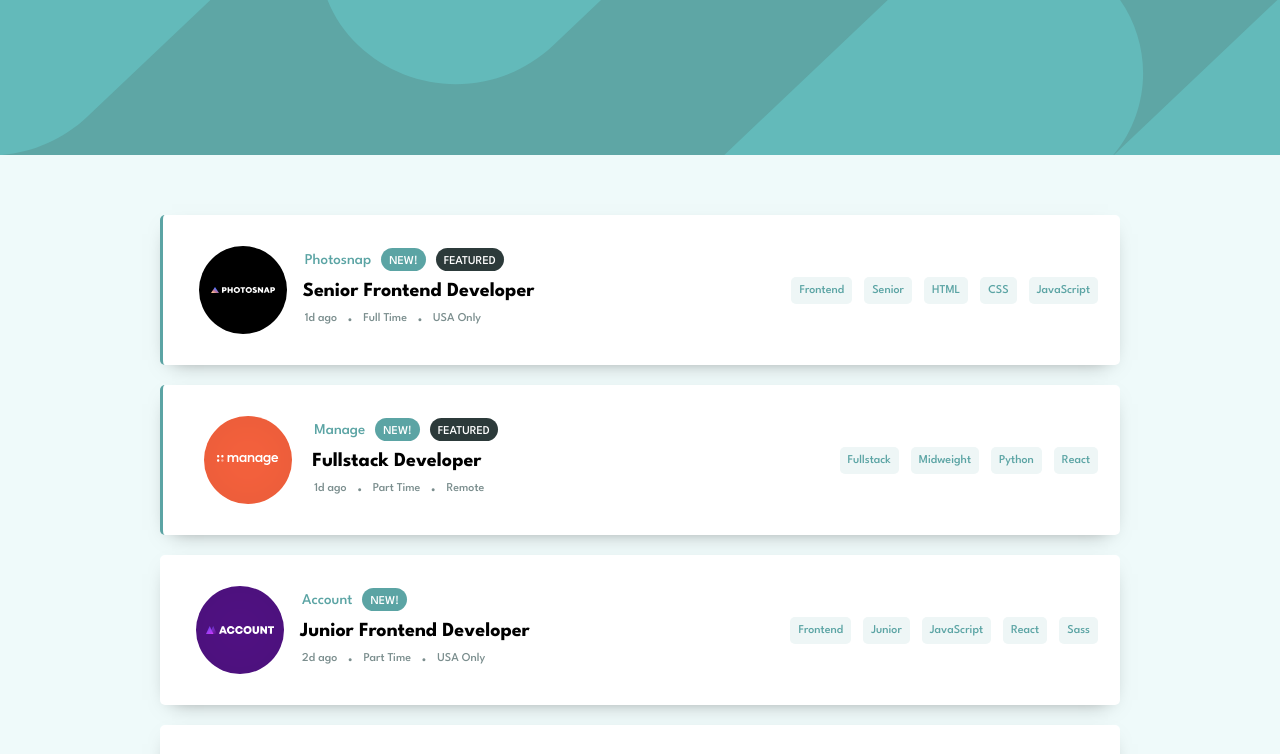
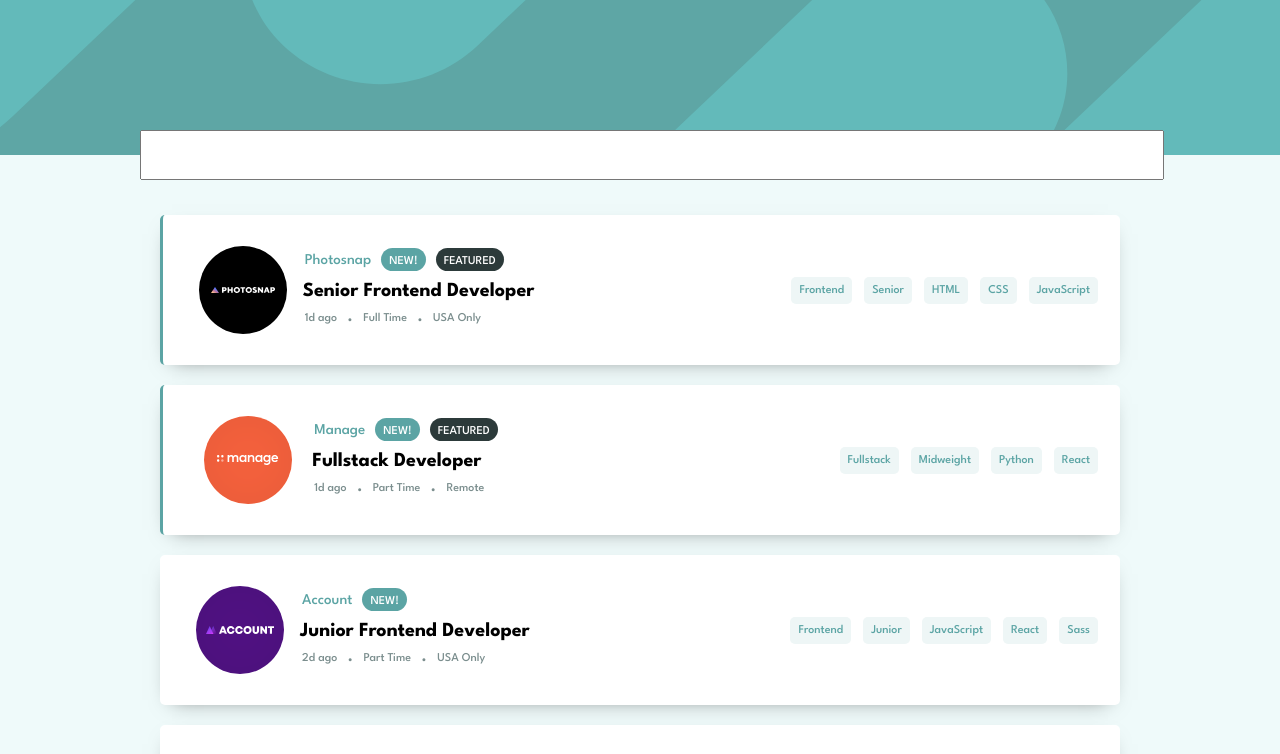
Before and after one commit to M0hamedMagdy/FrontEnd-Mentor-Joblisting-React, a React (Create React App) app: page / in a window 1280 px wide. Shown: the top 754 px of the page. Built offline with nearby package versions, Linux system fonts and the light colour scheme; data requests are answered from the project's data file.

Commit message:
init filter comp

```diff
--- a/src/App.js
+++ b/src/App.js
@@ -4,22 +4,26 @@ import jobService from "./services/jobs"
 import Header from "./components/Header/Header";
 import bgImageDesktop from './/assets/images/bg-header-desktop.svg'
 import Joblist from "./components/JobList/Joblist";
+import Filter from "./components/Filter/Filter";
 
 
 
 function App() {
   const [jobs, setJobs] = useState([]);
+
   function getJobs() {
       jobService.getAll().then((allJobs) => {
         setJobs(allJobs)
       })
   }
+
   useEffect(getJobs, []);
+
   return (
     <>
       <Header src={bgImageDesktop} alt="backgroud image"/>
+      <Filter />
       <Joblist jobs={jobs} />
-      {console.log('Job:', jobs)}
     </>
   );
 }
--- /dev/null
+++ b/src/components/Filter/Filter.js
@@ -0,0 +1,10 @@
+import './Filter.module.css'
+
+function Filter() {
+
+    return (
+        <input type="search" name="search" id="search" />
+    )
+}
+
+export default Filter;
--- /dev/null
+++ b/src/components/Filter/Filter.module.css
@@ -0,0 +1,10 @@
+
+
+input {
+    position: absolute;
+    left: 14rem;
+    top: 13rem;
+    inline-size: 80%;
+    block-size: 5rem;
+
+}
--- a/src/components/Header/Header.module.css
+++ b/src/components/Header/Header.module.css
@@ -9,7 +9,6 @@ img {
     max-inline-size: 100%;
     block-size: 100%;
     object-fit: cover;
-    object-position: top left;
 }
 
 
--- a/src/components/JobList/Joblist.js
+++ b/src/components/JobList/Joblist.js
@@ -2,7 +2,7 @@ import styles from "./joblist.module.css";
 
 function Job({ job }) {
   return (
-    <li className={job.featured && `${styles.featured}`}>
+    <li key={job.id} className={job.featured ? styles.featured : styles.jobCard}>
       <picture>
         <img alt={job.company} src={job.logo}></img>
       </picture>
@@ -25,11 +25,11 @@ function Job({ job }) {
         <span>{job.level}</span>
 
         {job.languages.map((lang) => (
-          <span>{lang}</span>
+          <span key={lang}>{lang}</span>
         ))}
 
         {job.tools.map((tool) => (
-          <span>{tool}</span>
+          <span key={tool}>{tool}</span>
         ))}
       </div>
     </li>
```
